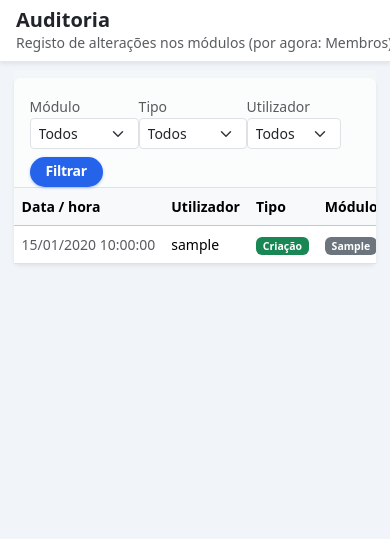
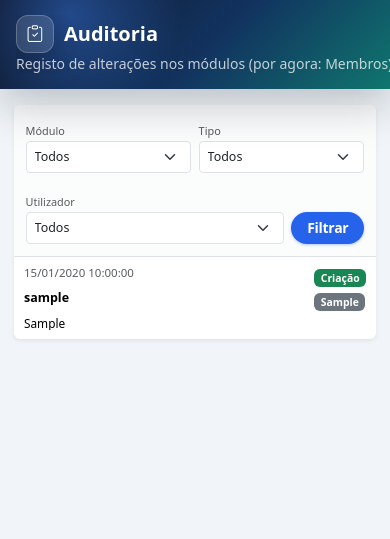
Before and after one commit to endersonjack/nova_app, a Django app: page /auditoria/ in a window 390 px wide. Shown: the top 539 px of the page. Run offline with Django 5.2, Linux system fonts and the light colour scheme; a user stored in the database is signed in; tables that the repository leaves empty hold one stand-in row (values such as "Sample post"); some libraries are stand-ins or nearby versions.

Commit message:
ADD: Topo Gradiente Mobile

```diff
--- a/auditoria/templates/auditoria/index.html
+++ b/auditoria/templates/auditoria/index.html
@@ -1,12 +1,17 @@
 {% extends "base.html" %}
 {% block title %}Auditoria{% endblock %}
-{% block page_title %}Auditoria{% endblock %}
+{% block page_title %}
+  <span class="mobile-gradient-title">
+    <span class="mobile-gradient-title__icon"><i class="bi bi-clipboard-check" aria-hidden="true"></i></span>
+    <span>Auditoria</span>
+  </span>
+{% endblock %}
 {% block page_subtitle %}<p class="text-muted small mb-0">Registo de alterações nos módulos (por agora: Membros).</p>{% endblock %}
 
 {% block content %}
-<div class="card border-0 shadow-sm">
+<div class="mobile-gradient-page card border-0 shadow-sm">
   <div class="card-body p-0">
-    <form method="get" class="row g-2 align-items-end p-3 pb-0 border-bottom bg-light bg-opacity-50">
+    <form method="get" class="audit-filter-form row g-2 align-items-end p-3 pb-0 border-bottom bg-light bg-opacity-50">
       <div class="col-auto">
         <label class="form-label small text-muted mb-0" for="filtro-modulo">Módulo</label>
         <select name="modulo" id="filtro-modulo" class="form-select form-select-sm">
@@ -40,8 +45,8 @@
       </div>
     </form>
 
-    <div class="table-responsive">
-      <table class="table table-hover align-middle mb-0 small">
+    <div class="audit-log-wrapper table-responsive">
+      <table class="audit-log-table table table-hover align-middle mb-0 small">
         <thead class="table-light">
           <tr>
             <th scope="col" class="text-nowrap">Data / hora</th>
@@ -55,16 +60,16 @@
           {% for row in rows %}
             {% with log=row.log %}
             <tr>
-              <td class="text-nowrap text-muted">{{ log.criado_em|date:"d/m/Y H:i:s" }}</td>
-              <td>{% if log.usuario %}{{ log.usuario.get_username }}{% else %}<span class="text-muted">Sistema</span>{% endif %}</td>
-              <td><span class="badge text-bg-{{ row.tipo_badge }}">{{ log.get_tipo_display }}</span></td>
-              <td><span class="badge text-bg-secondary">{{ log.modulo }}</span></td>
-              <td class="text-break">{{ log.detalhes }}</td>
+              <td class="audit-log-time text-nowrap text-muted">{{ log.criado_em|date:"d/m/Y H:i:s" }}</td>
+              <td class="audit-log-user">{% if log.usuario %}{{ log.usuario.get_username }}{% else %}<span class="text-muted">Sistema</span>{% endif %}</td>
+              <td class="audit-log-type"><span class="badge text-bg-{{ row.tipo_badge }}">{{ log.get_tipo_display }}</span></td>
+              <td class="audit-log-module"><span class="badge text-bg-secondary">{{ log.modulo }}</span></td>
+              <td class="audit-log-details text-break">{{ log.detalhes }}</td>
             </tr>
             {% endwith %}
           {% empty %}
             <tr>
-              <td colspan="5" class="text-center text-muted py-5">Nenhum registo encontrado.</td>
+              <td colspan="5" class="audit-log-empty text-center text-muted py-5">Nenhum registo encontrado.</td>
             </tr>
           {% endfor %}
         </tbody>
--- a/dashboard/templates/dashboard/estatistica.html
+++ b/dashboard/templates/dashboard/estatistica.html
@@ -1,7 +1,9 @@
 {% extends "base.html" %}
 {% load static %}
 {% block title %}Estatística{% endblock %}
-{% block page_title %}Estatística{% endblock %}
+{% block page_title %}
+  {% include "includes/_mobile_gradient_title.html" with icone="bi-pie-chart" titulo="Estatística" %}
+{% endblock %}
 {% block page_subtitle %}
   {% if estatistica_escopo_familia %}
     <p class="text-muted small mb-0">Estatísticas da sua família.</p>
@@ -9,7 +11,7 @@
 {% endblock %}
 
 {% block content %}
-<div class="position-relative">
+<div class="position-relative mobile-gradient-page">
   <span id="dashboard-estatistica-ind"
         class="htmx-indicator position-absolute top-0 end-0 mt-n1 me-1 spinner-border spinner-border-sm text-primary z-1"
         role="status"
--- a/dashboard/templates/dashboard/politica_privacidade.html
+++ b/dashboard/templates/dashboard/politica_privacidade.html
@@ -1,9 +1,11 @@
 {% extends "base.html" %}
 {% block title %}Política de privacidade{% endblock %}
-{% block page_title %}Política de privacidade{% endblock %}
+{% block page_title %}
+  {% include "includes/_mobile_gradient_title.html" with icone="bi-shield-check" titulo="Política de privacidade" %}
+{% endblock %}
 
 {% block content %}
-<article class="app-legal-prose mx-auto" style="max-width: 42rem;">
+<article class="mobile-gradient-page app-legal-prose mx-auto" style="max-width: 42rem;">
   <header class="mb-4 pb-3 border-bottom">
     <h1 class="h4 fw-bold text-dark mb-2">POLÍTICA DE PRIVACIDADE</h1>
     <p class="h6 text-muted mb-0">IGREJA NOVA TABERNÁCULO BATISTA</p>
--- a/membros/templates/membros/mapa_membros.html
+++ b/membros/templates/membros/mapa_membros.html
@@ -1,7 +1,9 @@
 {% extends "base.html" %}
 {% load static %}
 {% block title %}Mapa de membros{% endblock %}
-{% block page_title %}Mapa de membros{% endblock %}
+{% block page_title %}
+  {% include "includes/_mobile_gradient_title.html" with icone="bi-geo-alt" titulo="Mapa de membros" %}
+{% endblock %}
 
 {% block extra_css %}
   <link rel="stylesheet" href="https://unpkg.com/leaflet@1.9.4/dist/leaflet.css" crossorigin="" />
@@ -9,7 +11,7 @@
 {% endblock %}
 
 {% block content %}
-<div class="membros-mapa-layout d-flex flex-column flex-grow-1">
+<div class="mobile-gradient-page membros-mapa-layout d-flex flex-column flex-grow-1">
   {% if not markers_payload %}
     <div class="alert alert-info border-0 shadow-sm mb-3 py-2 px-3 small" role="status">
       Nenhum membro com latitude e longitude cadastradas. Preencha o mapa na seção Localidade de cada registro.
--- a/membros/templates/membros/membro_detalhe.html
+++ b/membros/templates/membros/membro_detalhe.html
@@ -1,7 +1,9 @@
 {% extends "base.html" %}
 {% load static %}
 {% block title %}{{ membro.nome_completo }} · Registro{% endblock %}
-{% block page_title %}Registro de membro{% endblock %}
+{% block page_title %}
+  {% include "includes/_mobile_gradient_title.html" with icone="bi-person-badge" titulo="Registro de membro" %}
+{% endblock %}
 
 {% block extra_css %}
   <link rel="stylesheet" href="https://unpkg.com/leaflet@1.9.4/dist/leaflet.css" crossorigin="" />
@@ -9,7 +11,7 @@
 {% endblock %}
 
 {% block content %}
-<div class="membro-detalhe-page membro-registro-page" data-membro-pk="{{ membro.pk }}">
+<div class="mobile-gradient-page membro-detalhe-page membro-registro-page" data-membro-pk="{{ membro.pk }}">
   {% include "membros/partials/detalhe/_topbar.html" %}
 
   <div class="container-fluid px-3 px-lg-4 py-4">
--- a/static/css/mobile.css
+++ b/static/css/mobile.css
@@ -69,7 +69,18 @@
     display: inline-flex;
     align-items: center;
     gap: 0.65rem;
+    max-width: 100%;
     min-width: 0;
+  }
+
+  .mobile-gradient-title > span:last-child {
+    min-width: 0;
+  }
+
+  .mobile-gradient-title > span:last-child:not(.d-inline-flex) {
+    overflow: hidden;
+    text-overflow: ellipsis;
+    white-space: nowrap;
   }
 
   .mobile-gradient-title__icon {
@@ -271,6 +282,119 @@
     --bs-gutter-x: 0;
   }
 
+  .audit-filter-form {
+    gap: 0.45rem !important;
+    padding: 0.75rem !important;
+  }
+
+  .audit-filter-form .col-auto {
+    flex: 1 1 calc(50% - 0.45rem);
+    min-width: 0;
+  }
+
+  .audit-filter-form .col-auto:last-child {
+    flex: 0 0 auto;
+  }
+
+  .audit-filter-form .form-label {
+    font-size: 0.68rem;
+  }
+
+  .audit-filter-form .form-select,
+  .audit-filter-form .btn {
+    min-height: 2rem;
+    font-size: 0.78rem;
+  }
+
+  .audit-log-wrapper {
+    overflow: visible;
+  }
+
+  .audit-log-table,
+  .audit-log-table tbody,
+  .audit-log-table tr,
+  .audit-log-table td {
+    display: block;
+    width: 100%;
+  }
+
+  .audit-log-table thead {
+    display: none;
+  }
+
+  .audit-log-table tbody tr {
+    display: grid;
+    grid-template-areas:
+      "time type"
+      "user module"
+      "details details";
+    grid-template-columns: minmax(0, 1fr) auto;
+    gap: 0.18rem 0.45rem;
+    padding: 0.55rem 0.65rem;
+    border-bottom: 1px solid #e2e8f0;
+  }
+
+  .audit-log-table tbody tr:last-child {
+    border-bottom: 0;
+  }
+
+  .audit-log-table tbody td {
+    padding: 0 !important;
+    border: 0 !important;
+    vertical-align: top;
+  }
+
+  .audit-log-time {
+    grid-area: time;
+    font-size: 0.72rem;
+    line-height: 1.25;
+  }
+
+  .audit-log-user {
+    grid-area: user;
+    min-width: 0;
+    overflow: hidden;
+    color: #111827;
+    font-size: 0.78rem;
+    font-weight: 700;
+    line-height: 1.25;
+    text-overflow: ellipsis;
+    white-space: nowrap;
+  }
+
+  .audit-log-type {
+    grid-area: type;
+    justify-self: end;
+  }
+
+  .audit-log-module {
+    grid-area: module;
+    justify-self: end;
+  }
+
+  .audit-log-type .badge,
+  .audit-log-module .badge {
+    padding: 0.22rem 0.4rem;
+    font-size: 0.65rem;
+    line-height: 1;
+  }
+
+  .audit-log-details {
+    grid-area: details;
+    max-height: 3.75rem;
+    margin-top: 0.12rem;
+    overflow-y: auto;
+    color: #475569;
+    font-size: 0.74rem;
+    line-height: 1.25;
+  }
+
+  .audit-log-empty {
+    max-height: none;
+    padding: 1.5rem 0.75rem !important;
+    text-align: center;
+  }
+
   .card,
   .table-responsive,
   .dashboard-birthday-card,
--- a/templates/base.html
+++ b/templates/base.html
@@ -14,7 +14,7 @@
   <link href="https://cdn.jsdelivr.net/npm/bootstrap@5.3.3/dist/css/bootstrap.min.css" rel="stylesheet" integrity="sha384-QWTKZyjpPEjISv5WaRU9OFeRpok6YctnYmDr5pNlyT2bRjXh0JMhjY6hW+ALEwIH" crossorigin="anonymous">
   <link rel="stylesheet" href="https://cdn.jsdelivr.net/npm/bootstrap-icons@1.11.3/font/bootstrap-icons.min.css">
   <link rel="stylesheet" href="{% static 'css/app.css' %}?v=5">
-  <link rel="stylesheet" href="{% static 'css/mobile.css' %}?v=9">
+  <link rel="stylesheet" href="{% static 'css/mobile.css' %}?v=11">
   {% block extra_css %}{% endblock %}
 </head>
 <body class="app-body">
--- /dev/null
+++ b/templates/includes/_mobile_gradient_title.html
@@ -0,0 +1,4 @@
+<span class="mobile-gradient-title">
+  <span class="mobile-gradient-title__icon"><i class="bi {{ icone }}" aria-hidden="true"></i></span>
+  <span>{{ titulo }}</span>
+</span>
--- a/tesouraria/templates/tesouraria/competencia_detalhe.html
+++ b/tesouraria/templates/tesouraria/competencia_detalhe.html
@@ -4,6 +4,8 @@
 {# Sem text-truncate no wrapper: o badge «Aberta» fica visível ao lado do título. #}
 {% block page_title_wrap_class %}{% endblock %}
 {% block page_title %}
+<span class="mobile-gradient-title">
+  <span class="mobile-gradient-title__icon"><i class="bi bi-calendar-check" aria-hidden="true"></i></span>
   <span class="d-inline-flex align-items-center gap-2 flex-wrap min-w-0">
     <span class="text-truncate">
       {% if competencia.descricao %}{{ competencia.descricao }}{% else %}{{ competencia.mes|stringformat:"02d" }}/{{ competencia.ano }}{% endif %}
@@ -13,6 +15,7 @@
     {% else %}
     <span class="badge rounded-pill text-bg-light text-success border border-success border-opacity-25 flex-shrink-0">{% trans "Aberta" %}</span>
     {% endif %}
+  </span>
 </span>
 {% endblock %}
 
@@ -29,6 +32,7 @@
 {% endblock %}
 
 {% block content %}
+<div class="mobile-gradient-page">
 <div class="d-flex flex-column flex-sm-row align-items-stretch align-items-sm-center justify-content-between gap-3 mb-4">
   <a href="{% url 'tesouraria:index' %}"
      class="btn btn-app btn-app-secondary btn-sm px-3 align-self-start align-self-sm-center d-inline-flex align-items-center gap-2 text-decoration-none">
@@ -371,4 +375,5 @@
   </div>
 </div>
 </section>
+</div>
 {% endblock %}
--- a/tesouraria/templates/tesouraria/conta_detalhe.html
+++ b/tesouraria/templates/tesouraria/conta_detalhe.html
@@ -3,6 +3,8 @@
 {% block title %}{{ conta.nome }} · {% trans "Tesouraria" %}{% endblock %}
 {% block page_title_wrap_class %}{% endblock %}
 {% block page_title %}
+<span class="mobile-gradient-title">
+  <span class="mobile-gradient-title__icon"><i class="bi bi-bank" aria-hidden="true"></i></span>
   <span class="d-inline-flex align-items-center gap-2 flex-wrap min-w-0">
     <span class="text-truncate">{{ conta.nome }}</span>
     {% if conta.tipo == 'banco' %}
@@ -10,6 +12,7 @@
     {% else %}
     <span class="badge rounded-pill text-bg-warning bg-opacity-10 text-dark flex-shrink-0">{% trans "Caixa" %}</span>
     {% endif %}
+  </span>
 </span>
 {% endblock %}
 
@@ -26,6 +29,7 @@
 {% endblock %}
 
 {% block content %}
+<div class="mobile-gradient-page">
 <div class="d-flex flex-column flex-sm-row align-items-stretch align-items-sm-center justify-content-between gap-3 mb-4">
   <a href="{% url 'tesouraria:competencia_detalhe' pk=competencia.pk %}"
      class="btn btn-app btn-app-secondary btn-sm px-3 align-self-start align-self-sm-center d-inline-flex align-items-center gap-2 text-decoration-none">
@@ -79,6 +83,7 @@
     </div>
   </div>
 </div>
+</div>
 {% endblock %}
 
 {% block extra_js %}
--- a/usuarios/templates/usuarios/index.html
+++ b/usuarios/templates/usuarios/index.html
@@ -1,8 +1,11 @@
 {% extends "base.html" %}
 {% block title %}Usuários{% endblock %}
-{% block page_title %}Usuários{% endblock %}
+{% block page_title %}
+  {% include "includes/_mobile_gradient_title.html" with icone="bi-people" titulo="Usuários" %}
+{% endblock %}
 
 {% block content %}
+<div class="mobile-gradient-page">
 <div class="card border-0 shadow-sm">
   <div class="card-body d-flex flex-column flex-md-row align-items-md-center justify-content-between gap-3">
     <div>
@@ -33,4 +36,5 @@
     </table>
   </div>
 </div>
+</div>
 {% endblock %}
--- a/visitantes/templates/visitantes/visitante_detalhe.html
+++ b/visitantes/templates/visitantes/visitante_detalhe.html
@@ -1,14 +1,16 @@
 {% extends "base.html" %}
 {% load static %}
 {% block title %}{{ visitante.nome_completo }} · Visitante{% endblock %}
-{% block page_title %}Registro de visitante{% endblock %}
+{% block page_title %}
+  {% include "includes/_mobile_gradient_title.html" with icone="bi-door-open" titulo="Registro de visitante" %}
+{% endblock %}
 
 {% block extra_css %}
   <link rel="stylesheet" href="{% static 'visitantes/css/visitantes.css' %}" />
 {% endblock %}
 
 {% block content %}
-<div class="visitante-detalhe-page" data-visitante-pk="{{ visitante.pk }}">
+<div class="mobile-gradient-page visitante-detalhe-page" data-visitante-pk="{{ visitante.pk }}">
   <header class="visitante-detalhe-topbar bg-white border-bottom shadow-sm">
     <div class="container-fluid py-3 px-3 px-lg-4">
       <div class="d-flex flex-wrap align-items-start gap-3 justify-content-between">
```
Also changed, not shown: tesouraria/templates/tesouraria/categorias_index.html (+8 -1 lines), tesouraria/templates/tesouraria/eventos_index.html (+8 -1 lines), tesouraria/templates/tesouraria/index.html (+8 -1 lines). Lines whose indentation alone changed are shown as unchanged.
